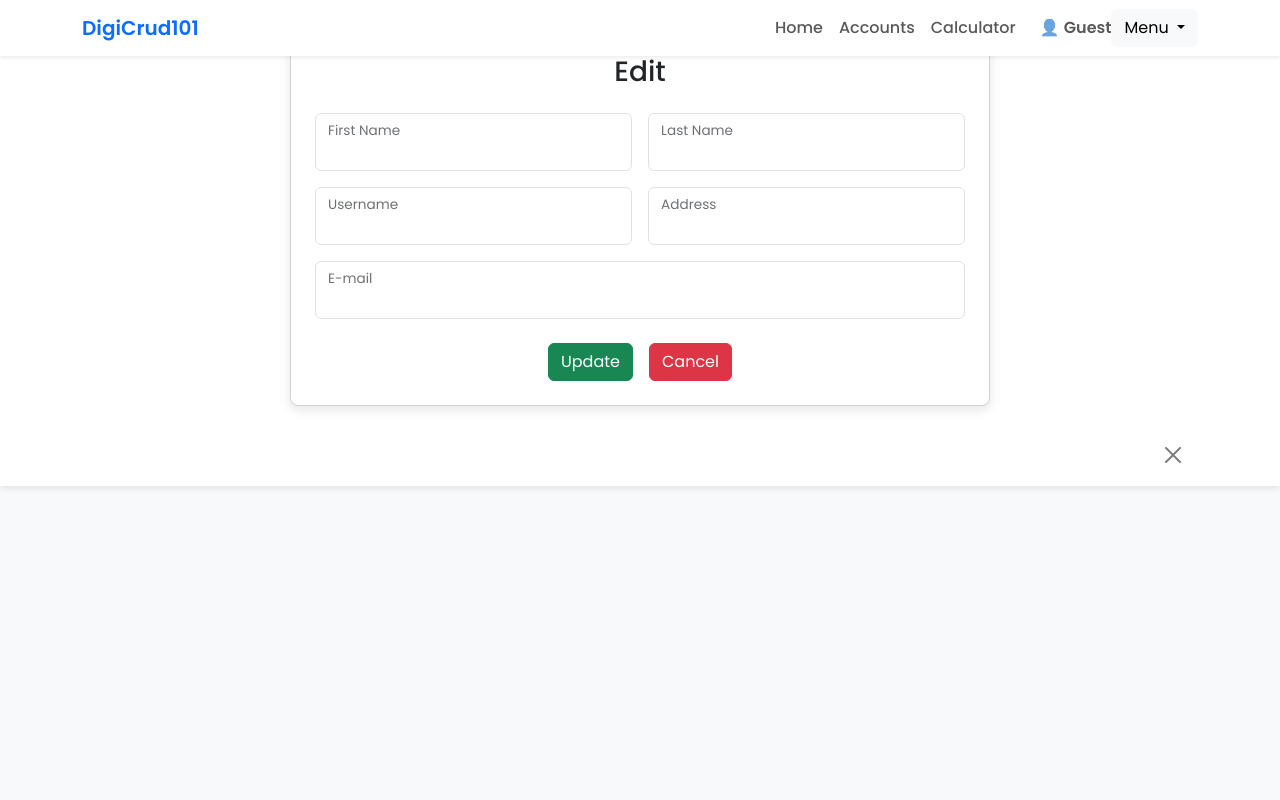
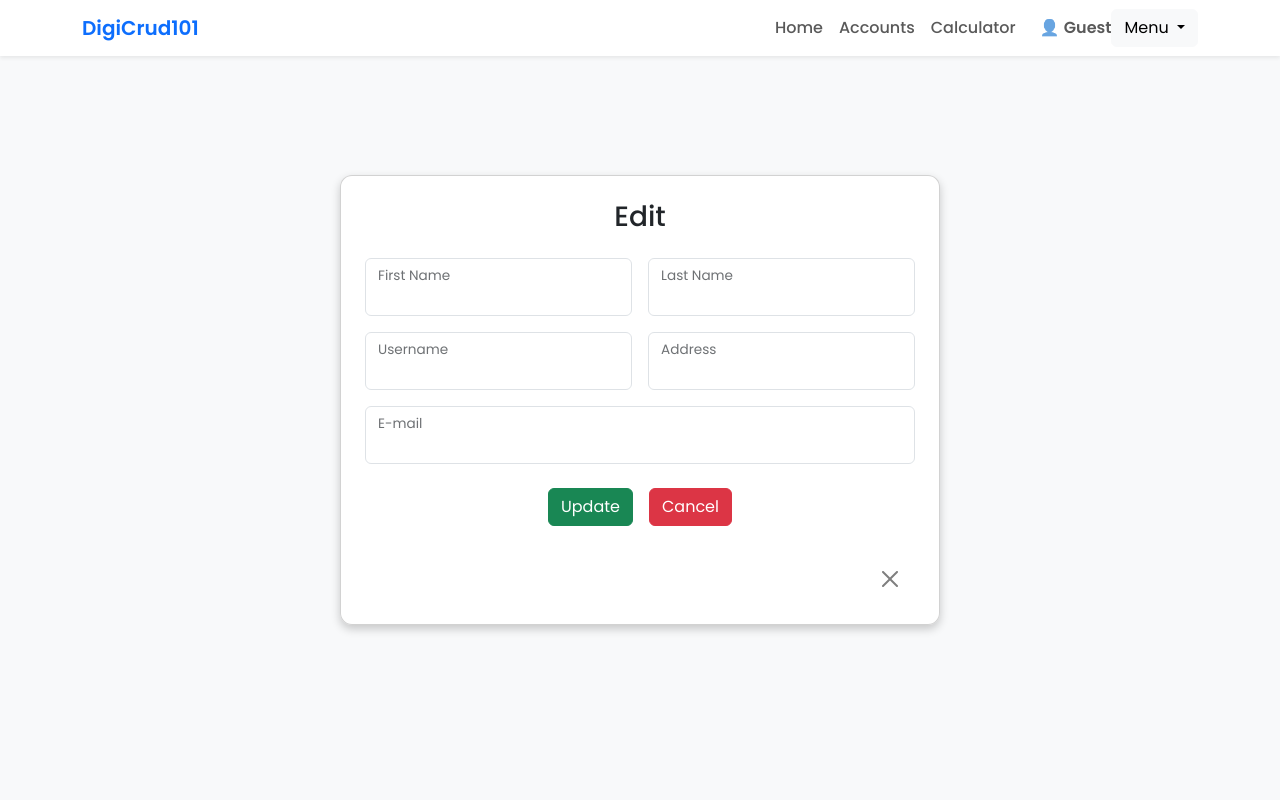
Before and after one commit to chrisfusillero/ojtcrud-1, a PHP site: the page made by application/views/admin_edit_access.php in a window 1280 px wide. Run offline with PHP 8.4, Linux system fonts and the light colour scheme; the template is opened without the code that fills it, so the values that code supplies are empty; some libraries are stand-ins or nearby versions.

Commit message:
aesthetic modifications (html/css)

```diff
--- a/application/views/admin_edit_access.php
+++ b/application/views/admin_edit_access.php
@@ -15,37 +15,68 @@
 
 <style>
   body {
-      padding-top: 80px;
+    background-image: url('<?php echo base_url("assets/portfolio_image/emerald-2.jpg"); ?>');
+    background-size: cover;
+    background-position: center;
+    background-repeat: no-repeat;
+    background-attachment: fixed;
     background-color: #f8f9fa;
+    margin: 0;
+    min-height: 100vh;
+    display: flex;
+    justify-content: center;
+    align-items: center;
+    font-family: 'Poppins', sans-serif;
   }
 
-    .header {
-      background-color: #fff;
-      color: #222;
-      font-family: 'Poppins', sans-serif;
-      padding: 10px 0;
-      text-align: center;
-      position: fixed;
-      top: 0;
+  .form-wrapper {
+    display: flex;
+    justify-content: center;
+    align-items: center;
     width: 100%;
-      z-index: 100;
-      box-shadow: 0 2px 6px rgba(0, 0, 0, 0.1);
+    min-height: 100vh;
+    padding: 20px;
   }
 
   .card {
-      max-width: 700px;
     width: 100%;
-      margin: 20px auto;
-      border-radius: 8px;
-      box-shadow: 0 4px 12px rgba(0, 0, 0, 0.1);
+    max-width: 600px;
+    border-radius: 12px;
+    box-shadow: 0 4px 10px rgba(0,0,0,0.2);
+    background-color: rgba(255, 255, 255, 0.95);
+    padding: 30px;
+    transition: all 0.3s ease;
   }
 
+
+  @media (hover: hover) {
+    .card:hover {
+      transform: translateY(-5px);
+      box-shadow: 0 6px 15px rgba(0,0,0,0.25);
+    }
+  }
+
+  @media (max-width: 768px) {
+    .card {
+      max-width: 90%;
+      padding: 25px;
+    }
+  }
+
+
   @media (max-width: 576px) {
-      body { padding-top: 70px; }
-      .navbar-brand { font-size: 1.1rem; }
-      .card { padding: 15px; }
+    .card {
+      max-width: 95%;
+      padding: 20px;
+      border-radius: 10px;
+    }
+
+    body {
+      background-attachment: scroll; /* smoother on mobile */
+    }
   }
 </style>
+
 
 </head>
 
@@ -117,6 +148,7 @@
   </div>
 </nav>
 
+<div class="form-wrapper">
   <div class="container">
     <div class="card p-4">
       <h3 class="text-center mb-4">Edit</h3>
@@ -164,12 +196,11 @@
           </div>
         </div>
 
-      <div class="d-flex justify-content-center mt-4">
-        <button type="submit" class="btn btn-success me-2">Update</button>
-        <a href="<?= base_url('index.php/admin_Main/admin_settings'); ?>" class="btn btn-danger ms-2">Cancel</a>
+        <div class="d-flex justify-content-center mt-4 flex-wrap">
+          <button type="submit" class="btn btn-success me-2 mb-2">Update</button>
+          <a href="<?= base_url('index.php/admin_Main/admin_settings'); ?>" class="btn btn-danger ms-2 mb-2">Cancel</a>
         </div>
       </form>
-  </div>
 
       <?php if ($this->session->flashdata('kyre')): ?>
         <?php $alert = $this->session->flashdata('kyre'); ?>
@@ -179,6 +210,8 @@
         </div>
       <?php endif; ?>
     </div>
+  </div>
+</div>
 
 </body>
 </html>
--- a/application/views/admin_settings.php
+++ b/application/views/admin_settings.php
@@ -17,6 +17,7 @@
 
   <style>
     body {
+      background-image: url('<?php echo base_url("assets/portfolio_image/emerald-2.jpg"); ?>');
       padding-top: 80px;
       background-color: #f8f9fa;
       font-family: 'Poppins', sans-serif;
--- a/application/views/admin_welcome.php
+++ b/application/views/admin_welcome.php
@@ -2,7 +2,7 @@
 <style>
 
 body {
-  background-image: url('<?php echo base_url("assets/portfolio_image/symmetry.jpg"); ?>');
+  background-image: url('<?php echo base_url("assets/portfolio_image/emerald-2.jpg"); ?>');
   background-size: cover;
   background-position: center;
   background-repeat: no-repeat;
@@ -215,7 +215,7 @@ body {
     <br>
 
 <div class="hero-section text-center p-5 rounded shadow"
-style="background-image: url('<?php echo base_url('assets/portfolio_image/abstract-technology-background.png'); ?>');
+style="background-image: url('<?php echo base_url('assets/portfolio_image/emerald-gem.jpg'); ?>');
 background-size: cover; color: white; height: 100vh; display: flex; flex-direction: column;
 justify-content: center; align-items: center; text-shadow: 2px 2px 4px rgba(0, 0, 0, 0.7);">
   <div class="content">
```
Also changed, not shown: application/views/admin_calculator.php (+10 -0 lines), application/views/admin_crud.php (+13 -0 lines), application/views/admin_projects.php (+4 -4 lines), application/views/welcome_message.php (+14 -9 lines), assets/gallery_path/aespa-gigi-1.jpg (added), assets/gallery_path/aespa-minjeong-1.jpg (added), assets/gallery_path/itzy-yeji-1.jpg (added), assets/gallery_path/itzy-yuna-1.jpg (added), assets/gallery_path/lsrfm-kazuha-1.jpg (added), assets/portfolio_image/emerald-2.jpg (added), assets/portfolio_image/emerald-gem.jpg (added), assets/portfolio_image/green-emerald.jpg (added), assets/projects/calculator-1.jpg (added). Lines whose indentation alone changed are shown as unchanged.
